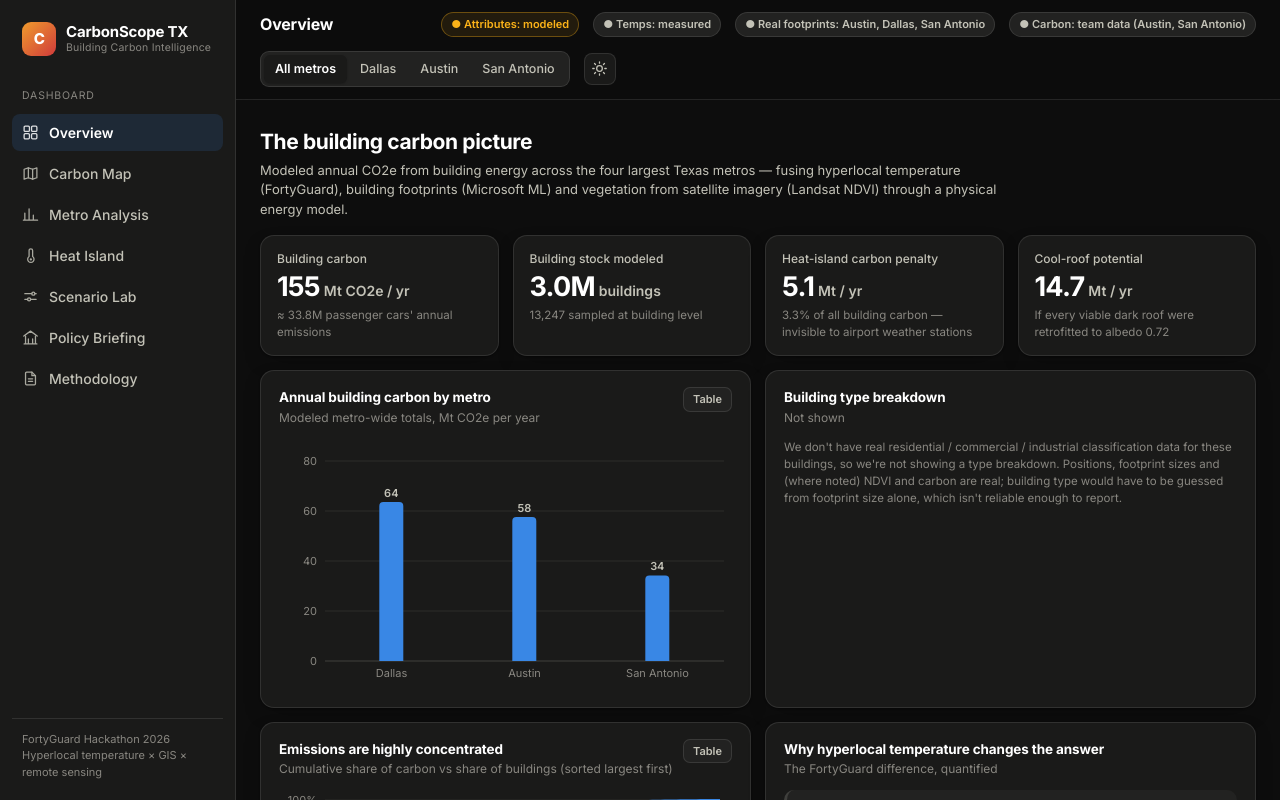
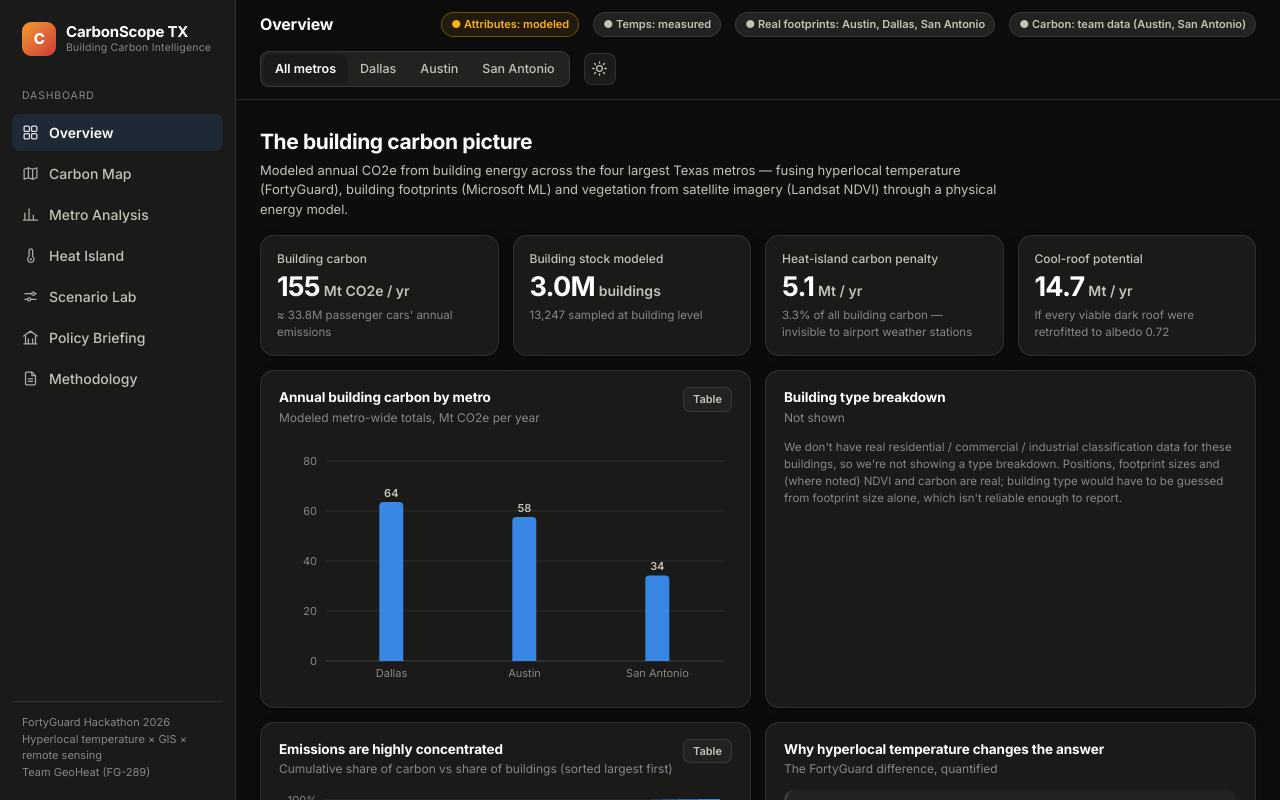
Before and after one commit to MUHAMMAD-MEHDI12/carbonscope-tx, a React (Vite) app: page / in a window 1280 px wide. Shown: the top 800 px of the page. Built offline with nearby package versions, Linux system fonts and the light colour scheme.

Commit message:
add team name to sidebar

```diff
--- a/src/components/Shell.jsx
+++ b/src/components/Shell.jsx
@@ -80,6 +80,8 @@ export function Sidebar() {
         FortyGuard Hackathon 2026
         <br />
         Hyperlocal temperature × GIS × remote sensing
+        <br />
+        Team GeoHeat (FG-289)
       </div>
     </aside>
   )
```
